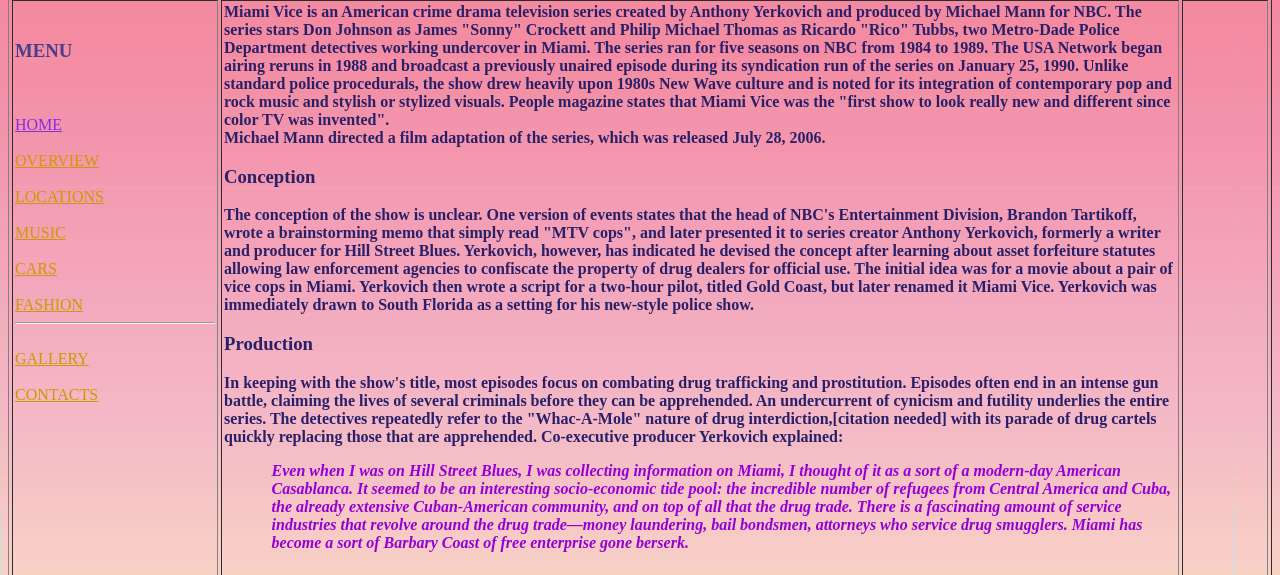
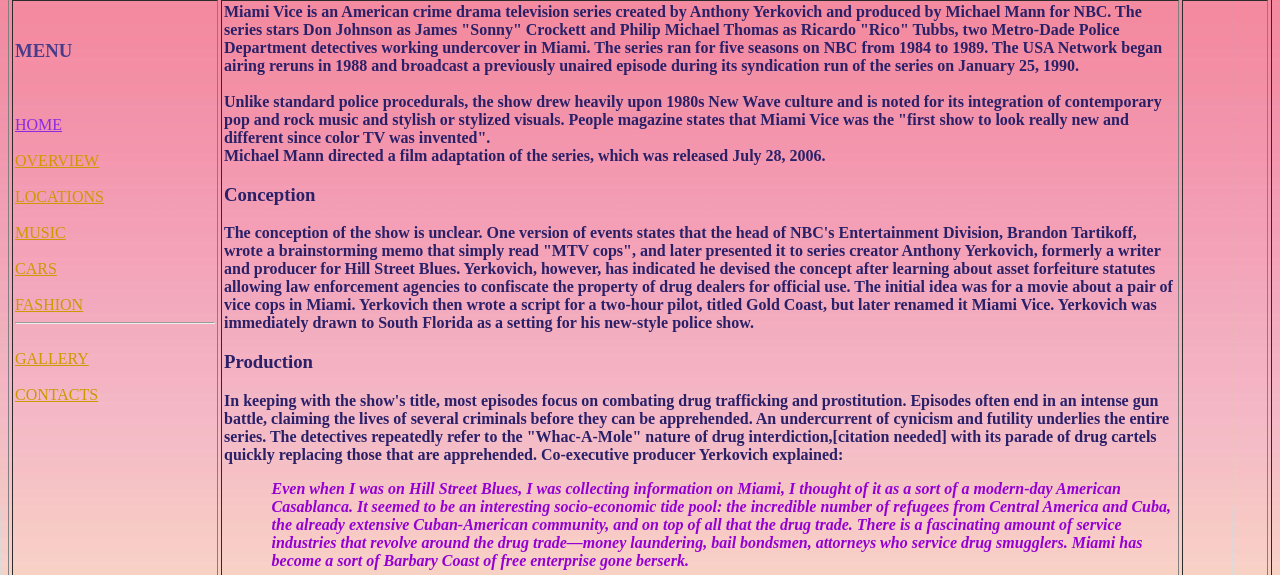
Before and after one commit to AnturyChiro/MW-HTML, a plain HTML site: page index.html in a window 1280 px wide. Shown: the part 225-800 px from the top of the page. Drawn offline with Linux system fonts and the light colour scheme.

Commit message:
second commit

```diff
--- a/index.html
+++ b/index.html
@@ -28,8 +28,10 @@
         <br> <A href= "./pages/gallery.html">GALLERY</A></br>
         <br> <A href= "./pages/contacts.html">CONTACTS</A></br>
     </TD>
-        <TH style="color: rgb(42, 32, 104); text-align: left;"> Miami Vice is an American crime drama television series created by Anthony Yerkovich and produced by Michael Mann for NBC. The series stars Don Johnson as James "Sonny" Crockett and Philip Michael Thomas as Ricardo "Rico" Tubbs, two Metro-Dade Police Department detectives working undercover in Miami. The series ran for five seasons on NBC from 1984 to 1989. The USA Network began airing reruns in 1988 and broadcast a previously unaired episode during its syndication run of the series on January 25, 1990.
-
+        <TH style="color: rgb(42, 32, 104); text-align: left;">
+        Miami Vice is an American crime drama television series created by Anthony Yerkovich and produced by Michael Mann for NBC. The series stars Don Johnson as James "Sonny" Crockett and Philip Michael Thomas as Ricardo "Rico" Tubbs, two Metro-Dade Police Department detectives working undercover in Miami. The series ran for five seasons on NBC from 1984 to 1989. The USA Network began airing reruns in 1988 and broadcast a previously unaired episode during its syndication run of the series on January 25, 1990.
+        <br>
+        <br>
         Unlike standard police procedurals, the show drew heavily upon 1980s New Wave culture and is noted for its integration of contemporary pop and rock music and stylish or stylized visuals. People magazine states that Miami Vice was the "first show to look really new and different since color TV was invented".
         <br>
         Michael Mann directed a film adaptation of the series, which was released July 28, 2006.
```
